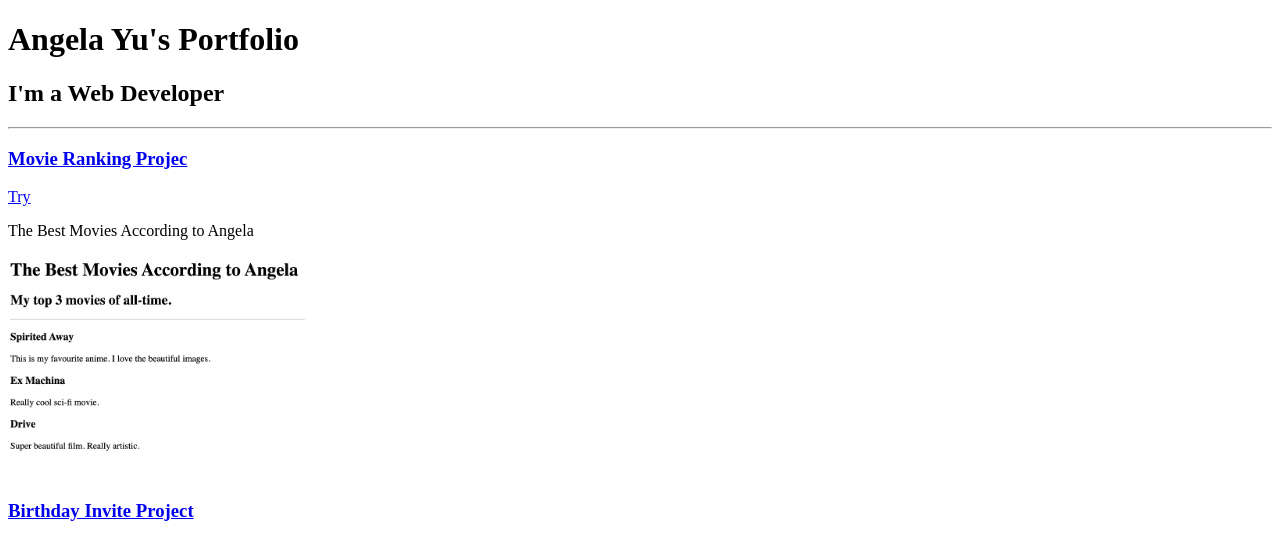
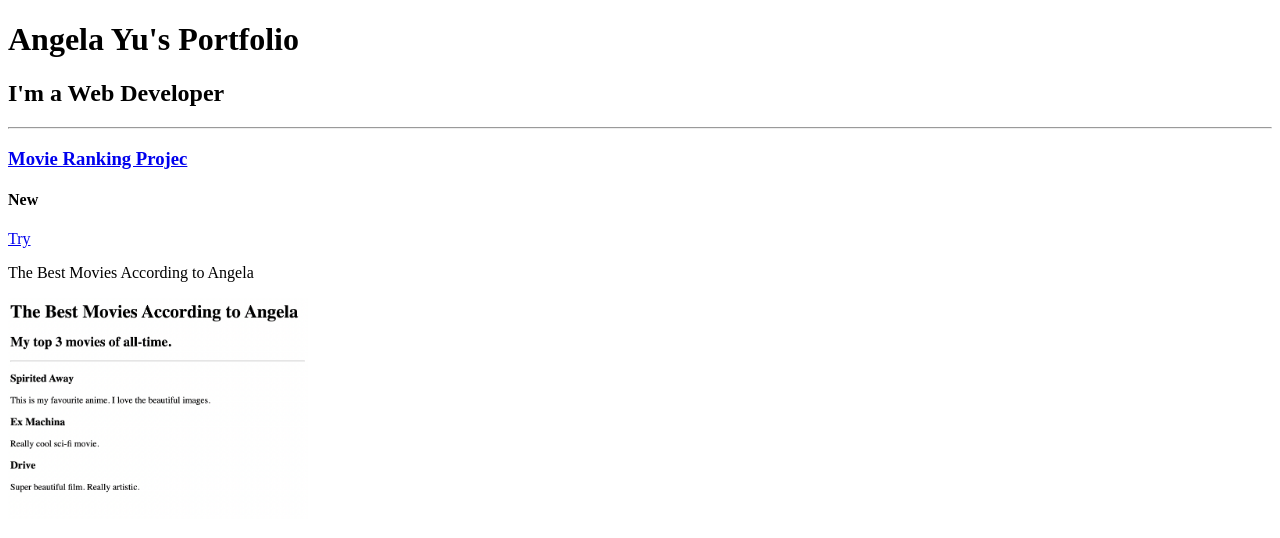
Before and after one commit to Ronaldshein/html-portfolio2, a plain HTML site: page index.html in a window 1280 px wide. Shown: the top 538 px of the page. Drawn offline with Linux system fonts and the light colour scheme.

Commit message:
Update index.html

```diff
--- a/index.html
+++ b/index.html
@@ -27,6 +27,7 @@ https://developer.mozilla.org/en-US/docs/Web/HTML/Element/img#attr-height -->
     <h2>I'm a Web Developer</h2>
     <hr>
     <h3><a href="./public/movie-ranking.html">Movie Ranking Projec</a></h3>
+    <h4>New</h4>
     <a href = "./public/movie-ranking.html">Try</a>
     <p>The Best Movies According to Angela</p>
     <img src="./assets/images/movie-ranking.png" width=" 300">
```
